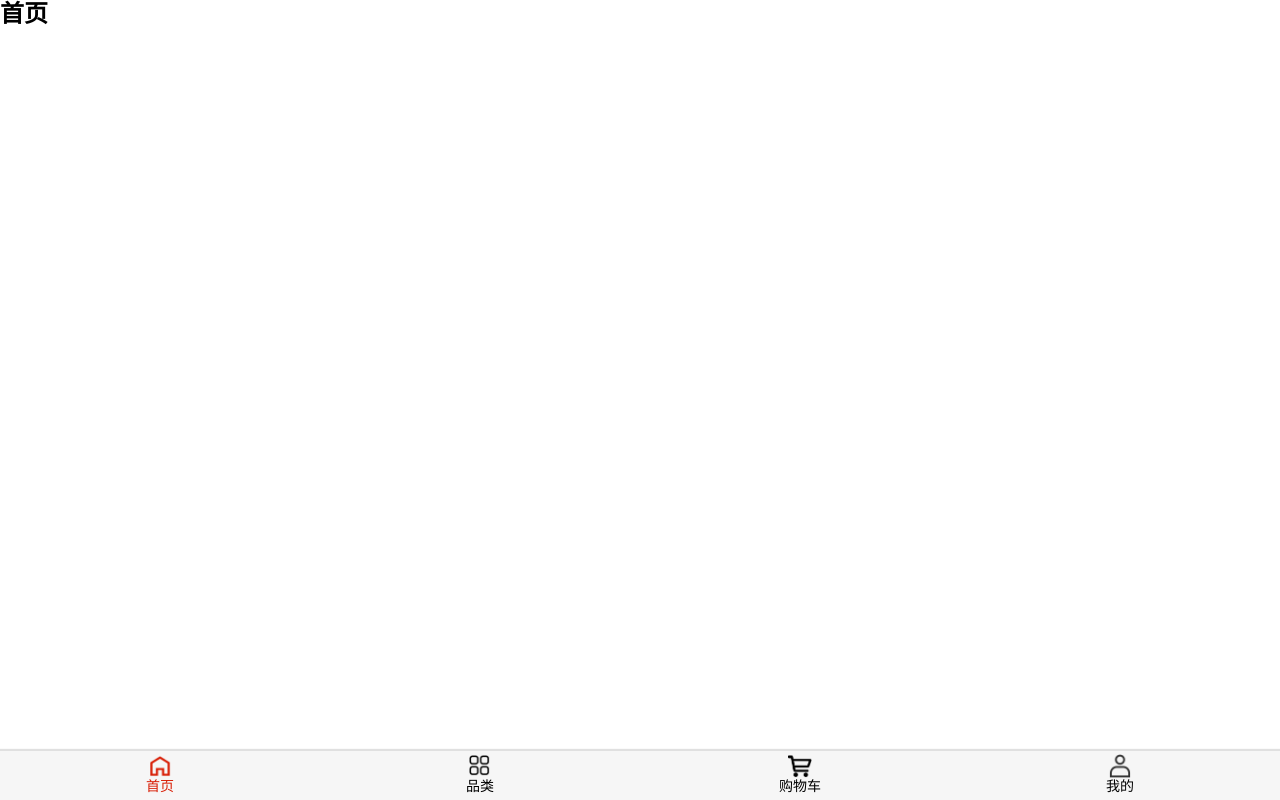
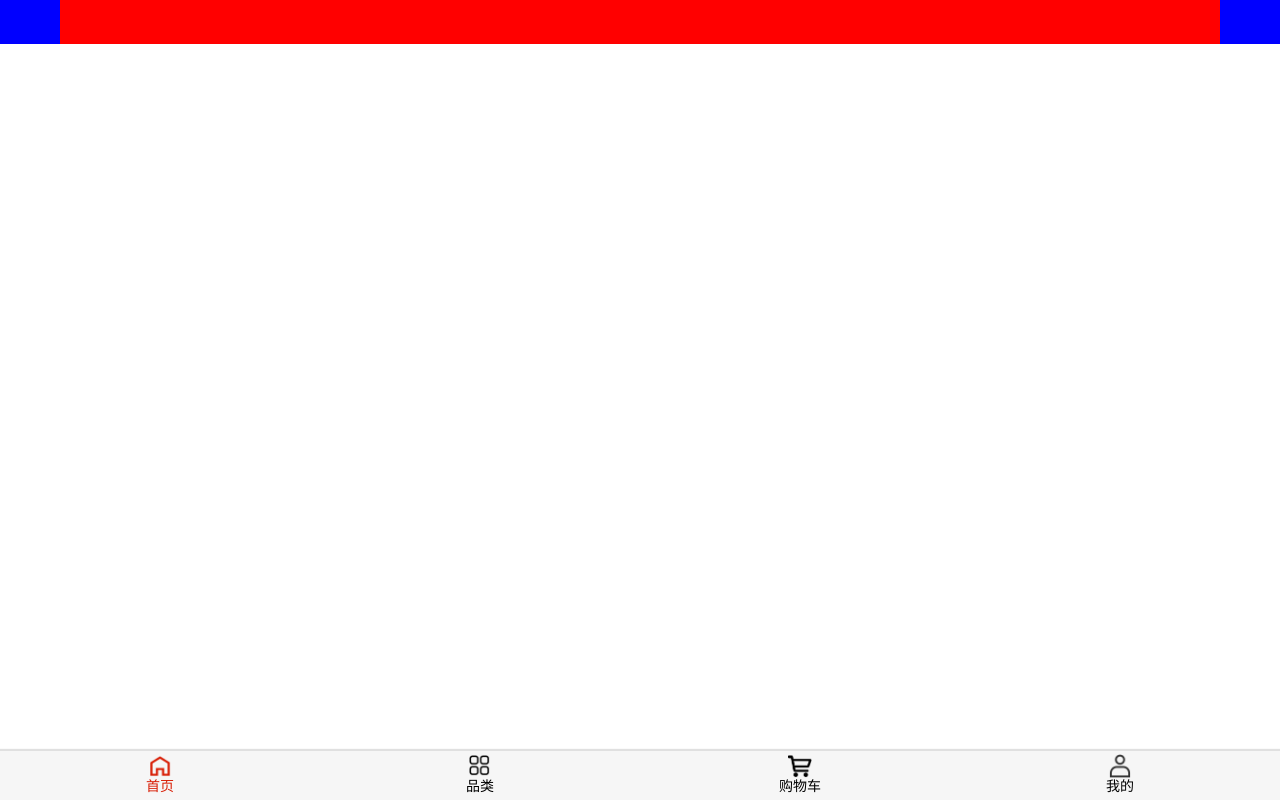
Before and after one commit to CXY0501/supermall, a Vue app: page /home in a window 1280 px wide. Built offline with nearby package versions, Linux system fonts and the light colour scheme.

Commit message:
20201122

```diff
--- /dev/null
+++ b/src/components/common/navbar/NavBar.vue
@@ -0,0 +1,34 @@
+<template>
+  <div class="navbar">
+    <div class="left"><slot name="left"></slot></div>
+    <div class="center"><slot name="center"></slot></div>
+    <div class="right"><slot name="right"></slot></div>
+  </div>
+</template>
+
+<script>
+export default{
+  name:"NavBar",
+  data(){
+    return{}
+  },
+  methods:{
+  }
+}
+</script>
+
+<style scoped>
+  .navbar{
+    display: flex;
+    line-height: 44px;
+    height: 44px;
+    background-color:red;
+  }
+  .left, .right{
+    width: 60px;
+    background-color: blue;
+  }
+  .center{
+    flex:1
+  }
+</style>
--- a/src/views/home/home.vue
+++ b/src/views/home/home.vue
@@ -1,12 +1,16 @@
 <template>
   <div id="home">
-    <h2>首页</h2>
+    <nav-bar></nav-bar>
   </div>
 </template>
 
 <script>
+import NavBar from '../../components/common/navbar/NavBar'
 export default{
   name:'home',
+  components:{
+    NavBar
+  },
   data(){
     return{}
   },
```
Also changed, not shown: public/购物.svg (deleted).
